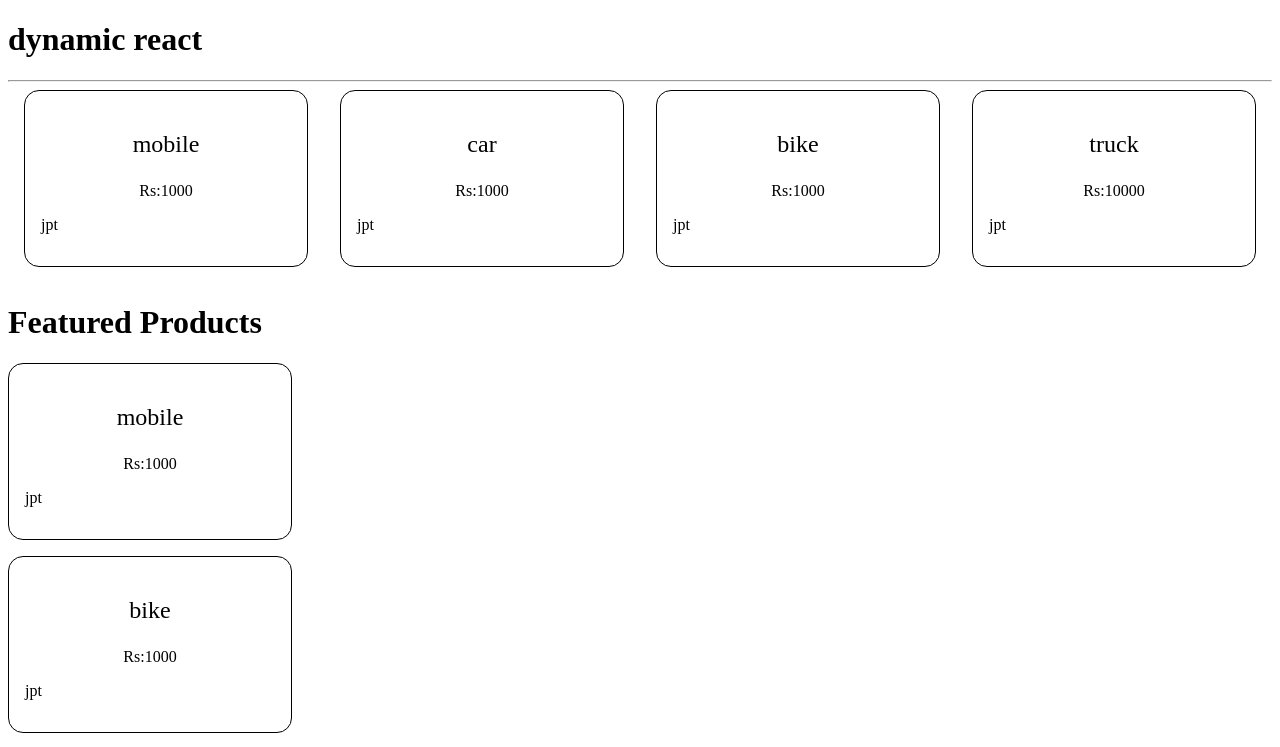
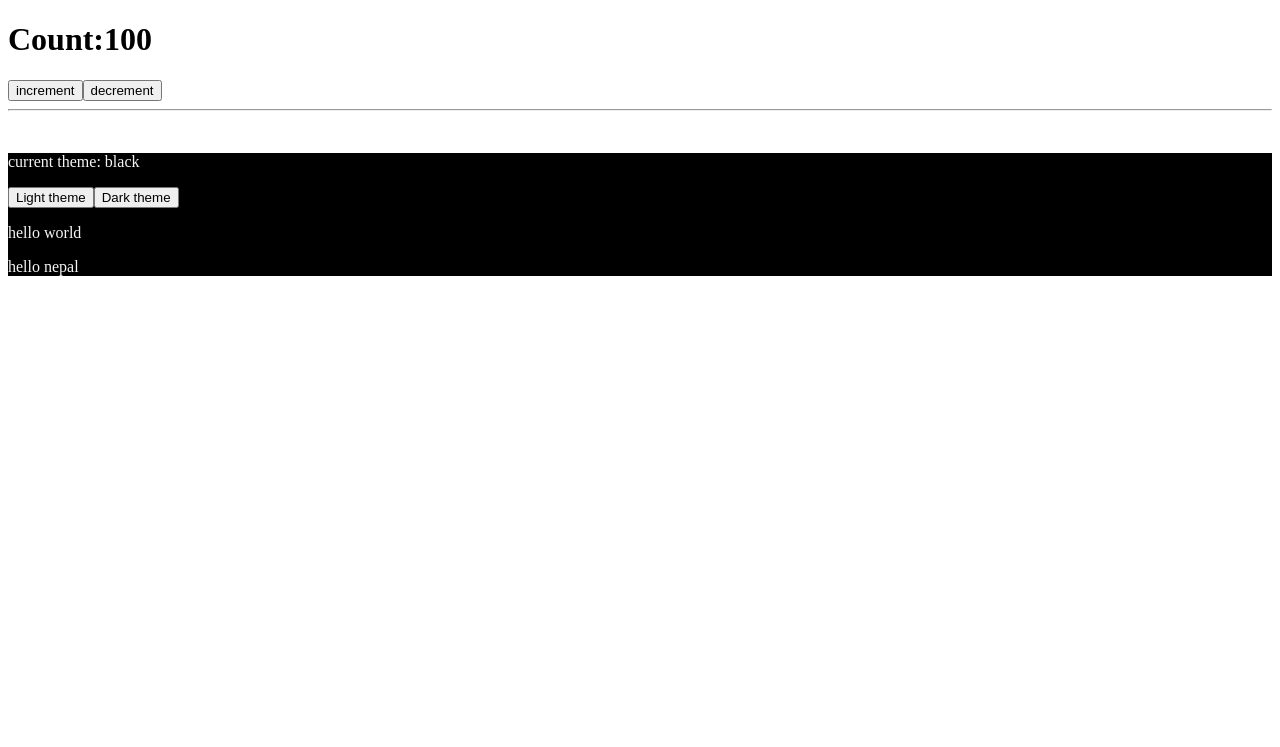
Before and after one commit to NhuZ11/Nhuz-MERN, a React (Vite) app in the folder react/: page / in a window 1280 px wide. Shown: the top 747 px of the page. Built offline with nearby package versions, Linux system fonts and the light colour scheme.

Commit message:
useState

```diff
--- a/react/src/App.jsx
+++ b/react/src/App.jsx
@@ -1,12 +1,18 @@
 import Product from "./components/Product";
 import "./index.css";
 import Todo from "./Todo";
+import Counter from "./components/Counter";
 import ProductList from "./ProductList";
+import Theme from "./Theme";
 
 export default function App() {
   return (
     <div>
-      <div>
+      <Counter/>
+      <hr />
+      <br />
+      <Theme />
+      {/* <div>
         <ProductList />
         <hr />
       </div>
@@ -14,7 +20,7 @@ export default function App() {
       <div>
         <h1>Todo List</h1>
         <Todo />
-      </div>
+      </div> */}
     </div>
   );
 }
--- /dev/null
+++ b/react/src/Theme.jsx
@@ -0,0 +1,28 @@
+import React,{useState} from 'react'
+
+export default function () {
+    const [color,setColor]=useState("black")
+
+    const blackMode=()=>{
+        setColor("black")
+    }
+
+    const whiteMode=()=>{
+        setColor("white")
+    }
+
+
+    return (
+    <div className='themeChanger'>
+        <p>current theme: {color}</p>
+        <button onClick={whiteMode}>Light theme</button>
+        <button onClick={blackMode}>Dark theme</button>
+        <p>
+            hello world
+        </p>
+        <p>
+            hello nepal
+        </p>
+    </div>
+  )
+}
--- a/react/src/Todo.jsx
+++ b/react/src/Todo.jsx
@@ -54,7 +54,7 @@ export default function Todo() {
           {todos.map((el) => {
             return (
               <tr>
-                <td>{el.title} {el.user? `(${el.user})`:"()"}</td>
+                <td>{el.title} {el.user? `(${el.user})`:"(-)"}</td>  {/*conditional rendering*/ }
                 <td>{el.status ? "✔" : "❌"}</td>
               </tr>
             );
--- /dev/null
+++ b/react/src/components/Counter.jsx
@@ -0,0 +1,33 @@
+import React,{useState} from 'react'
+
+
+
+
+/* hook: function having use
+    function useState(){
+    }
+*/
+
+export default function Counter() {
+    // let value=101
+    let[value,setValue]=useState(100)
+
+    function increment(){
+        setValue(value+1)
+        console.log(value)
+
+    }
+    function decrement(){
+        setValue(value-1)
+        console.log(value);
+
+    }
+    console.log("render");
+  return (
+    <div>
+        <h1>Count:{value}</h1>
+        <button onClick={increment}>increment</button>
+        <button onClick={decrement}>decrement</button>
+    </div>
+  )
+}
--- a/react/src/index.css
+++ b/react/src/index.css
@@ -30,3 +30,9 @@
     padding: 2px, 8px;
     border: 1px solid black;
 }
+
+
+.themeChanger{
+    background-color: black;
+    color: whitesmoke;
+}
```
